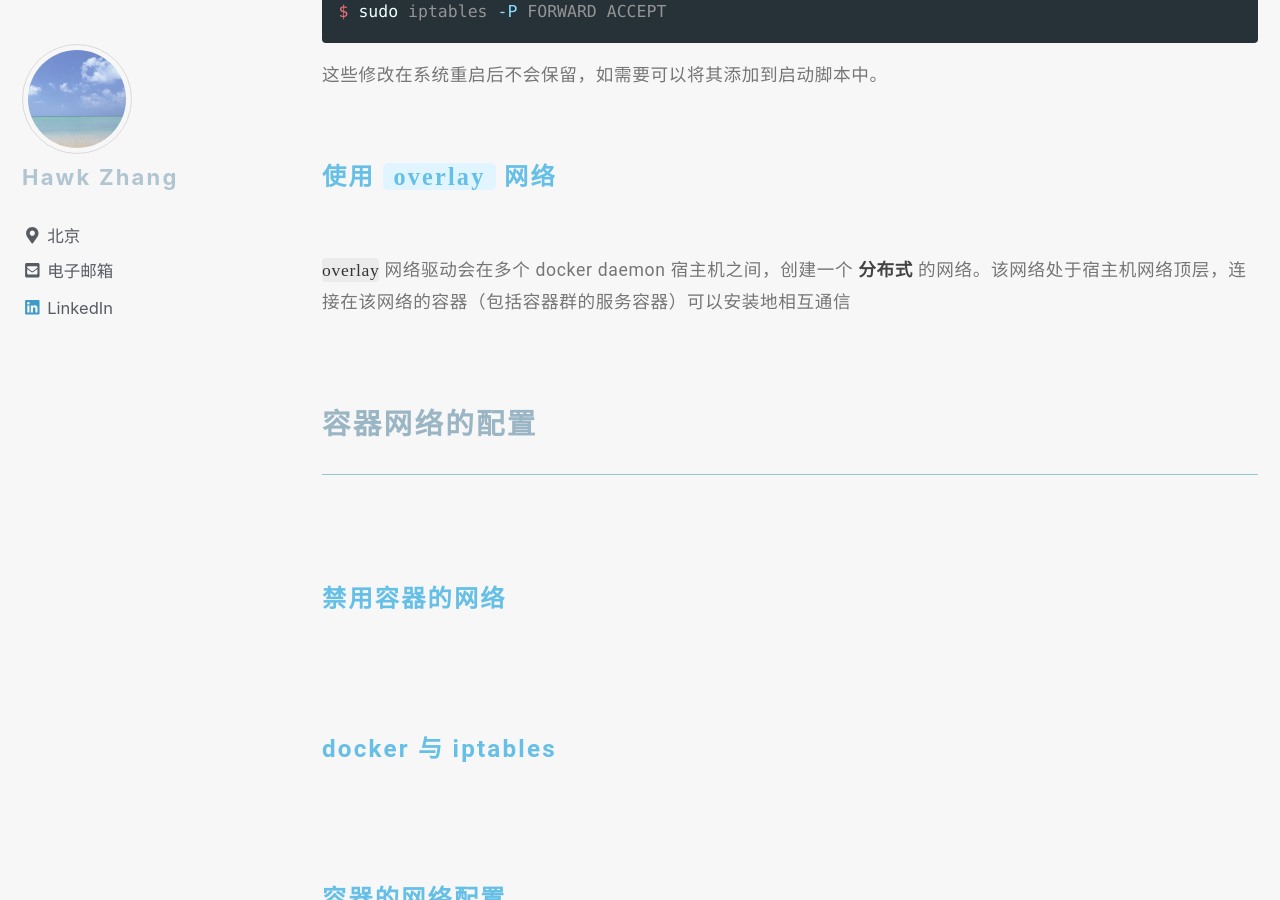
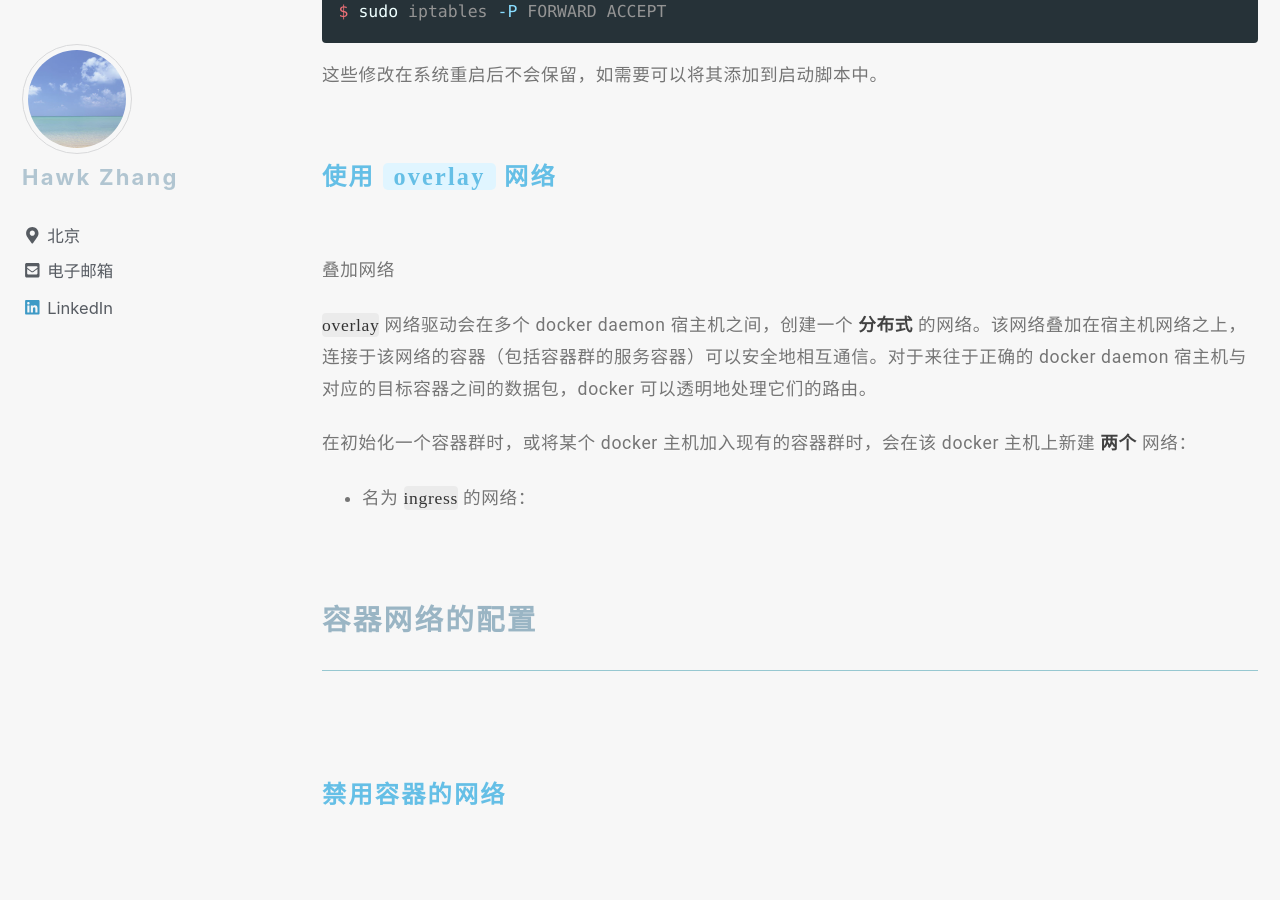
Before and after one commit to narru888/linotes_note, a Jekyll site: the page built from _posts/docker/2018-02-01-docker.basic.md, in a window 1280 px wide and 900 px high, scrolled down 29327 px. Built offline with Jekyll 4.4.1, drawn with Linux system fonts in a browser that asks for light colours; nearby versions of some CDN libraries; a script that is not in the unit is left out.

Commit message:
update on 2018-10-03 16:10:01 CST

```diff
--- a/_posts/docker/2018-02-01-docker.basic.md
+++ b/_posts/docker/2018-02-01-docker.basic.md
@@ -967,7 +967,13 @@ $ sudo iptables -P FORWARD ACCEPT
 
 #### 使用 `overlay` 网络
 
-`overlay` 网络驱动会在多个 docker daemon 宿主机之间，创建一个 **分布式** 的网络。该网络处于宿主机网络顶层，连接在该网络的容器（包括容器群的服务容器）可以安装地相互通信
+叠加网络
+
+`overlay` 网络驱动会在多个 docker daemon 宿主机之间，创建一个 **分布式** 的网络。该网络叠加在宿主机网络之上，连接于该网络的容器（包括容器群的服务容器）可以安全地相互通信。对于来往于正确的 docker daemon 宿主机与对应的目标容器之间的数据包，docker 可以透明地处理它们的路由。
+
+在初始化一个容器群时，或将某个 docker 主机加入现有的容器群时，会在该 docker 主机上新建 **两个** 网络：
+
+* 名为 `ingress` 的网络：
 
 
 
```
